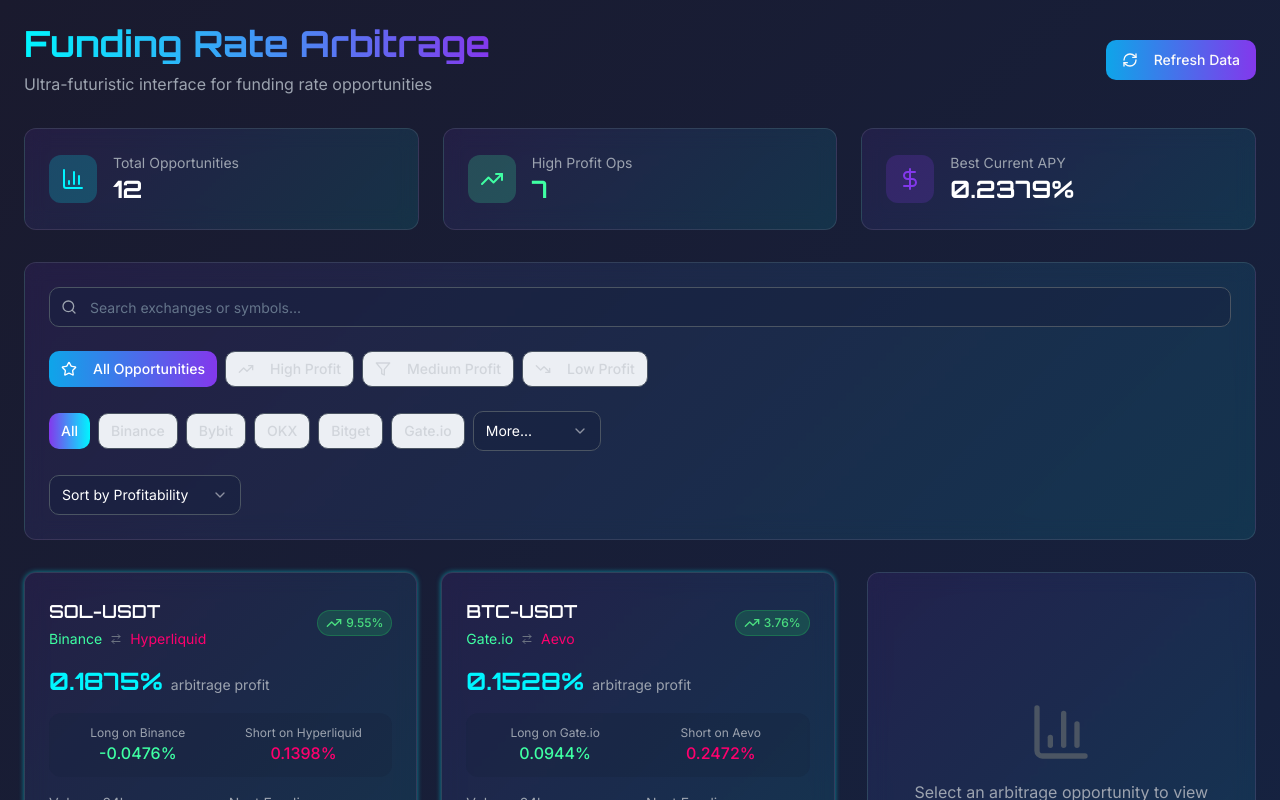
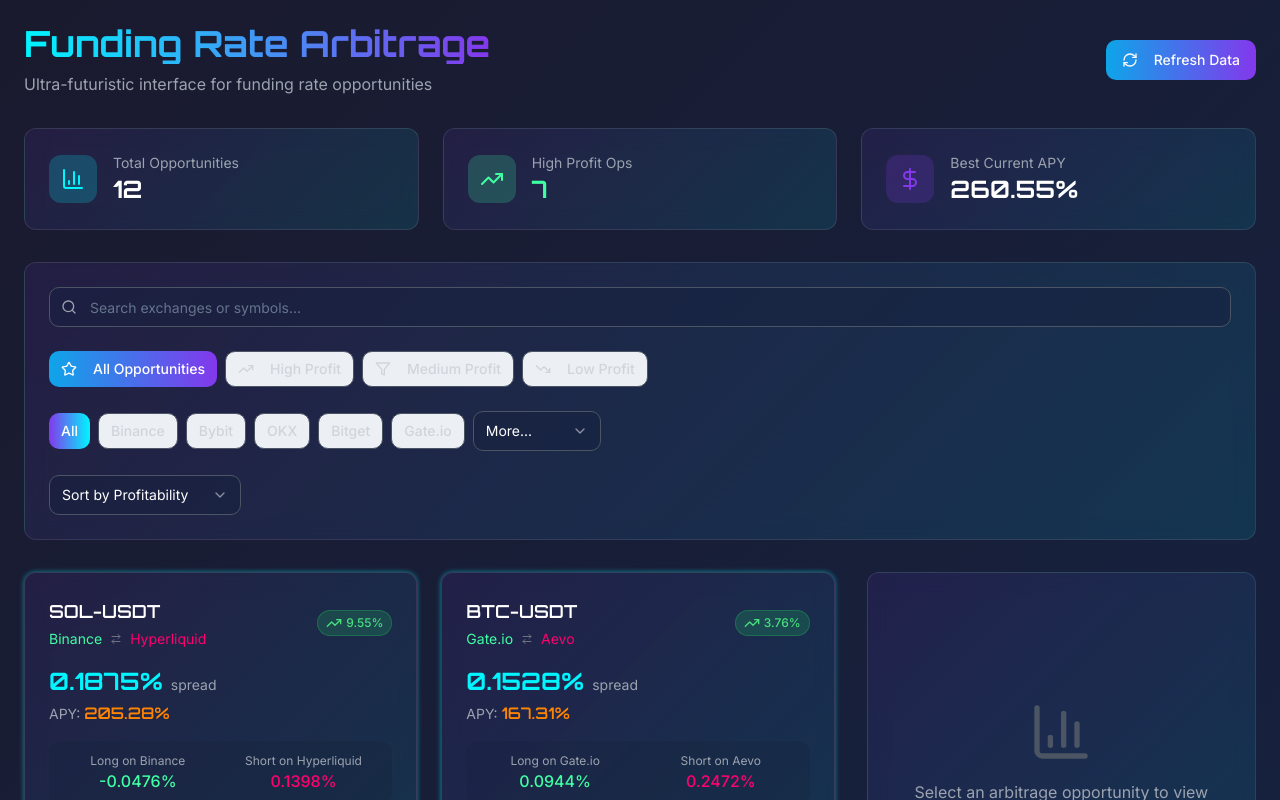
Before and after one commit to Brokendod/opesia-arbitrage-new, a React (Vite) app: page / in a window 1280 px wide. Shown: the top 800 px of the page. Built offline with nearby package versions, Linux system fonts and the light colour scheme.

Commit message:
Fix: Display spread and APY in card
- Replaced "Arbitrage profit" with "Spread" in the FundingRateCard.
- Added APY calculation and display based on the spread.

```diff
--- a/src/components/Dashboard.tsx
+++ b/src/components/Dashboard.tsx
@@ -123,7 +123,14 @@ const Dashboard: React.FC = () => {
   // Calculate stats
   const totalOpportunities = filteredData.length;
   const highProfitCount = filteredData.filter(item => item.profitability === 'high').length;
-  const bestCurrentAPY = Math.max(...filteredData.map(item => item.arbitrageProfit)) * 100;
+
+  // Calculate best current APY instead of spread
+  const calculateAPY = (spread: number) => {
+    const fundingsPerYear = 365 * 3; // 3 funding per day
+    return spread * fundingsPerYear * 100;
+  };
+
+  const bestCurrentAPY = calculateAPY(Math.max(...filteredData.map(item => item.arbitrageProfit)));
 
   return (
     <div className="min-h-screen p-6 space-y-8">
@@ -184,7 +191,7 @@ const Dashboard: React.FC = () => {
             <div className="ml-4">
               <p className="text-gray-400 text-sm">Best Current APY</p>
               <p className="font-orbitron font-bold text-2xl text-white">
-                {bestCurrentAPY.toFixed(4)}%
+                {bestCurrentAPY.toFixed(2)}%
               </p>
             </div>
           </div>
--- a/src/components/FundingRateCard.tsx
+++ b/src/components/FundingRateCard.tsx
@@ -53,6 +53,14 @@ const FundingRateCard: React.FC<FundingRateCardProps> = ({
     }
   };
 
+  // Calculate APY (assuming funding happens every 8 hours = 3 times per day = 1095 times per year)
+  const calculateAPY = (spread: number) => {
+    const fundingsPerYear = 365 * 3; // 3 funding per day
+    return spread * fundingsPerYear * 100;
+  };
+
+  const spreadAPY = calculateAPY(data.arbitrageProfit);
+
   return (
     <div
       onClick={onClick}
@@ -83,13 +91,19 @@ const FundingRateCard: React.FC<FundingRateCardProps> = ({
           </div>
         </div>
 
-        {/* Arbitrage Profit */}
+        {/* Spread */}
         <div className="mb-4">
           <div className="flex items-baseline">
             <span className="text-2xl font-orbitron font-bold text-neon-cyan">
               {data.profitPercentage.toFixed(4)}%
             </span>
-            <span className="ml-2 text-gray-400 text-sm">arbitrage profit</span>
+            <span className="ml-2 text-gray-400 text-sm">spread</span>
+          </div>
+          <div className="mt-1">
+            <span className="text-sm text-gray-400">APY: </span>
+            <span className="text-neon-orange font-orbitron font-semibold">
+              {spreadAPY.toFixed(2)}%
+            </span>
           </div>
         </div>
 
--- a/src/components/FundingRateChart.tsx
+++ b/src/components/FundingRateChart.tsx
@@ -36,14 +36,22 @@ const FundingRateChart: React.FC<FundingRateChartProps> = ({ data, exchange, opp
     ...point,
     longRate: opportunityData ? opportunityData.longRate + (Math.random() * 0.0002 - 0.0001) : point.rate,
     shortRate: opportunityData ? opportunityData.shortRate + (Math.random() * 0.0002 - 0.0001) : point.rate + 0.001,
-    arbitrageProfit: opportunityData ? Math.abs((opportunityData.shortRate + (Math.random() * 0.0002 - 0.0001)) - (opportunityData.longRate + (Math.random() * 0.0002 - 0.0001))) : Math.abs(point.rate - (point.rate + 0.001))
+    spread: opportunityData ? Math.abs((opportunityData.shortRate + (Math.random() * 0.0002 - 0.0001)) - (opportunityData.longRate + (Math.random() * 0.0002 - 0.0001))) : Math.abs(point.rate - (point.rate + 0.001))
   }));
+
+  // Calculate APY for the current spread
+  const calculateAPY = (spread: number) => {
+    const fundingsPerYear = 365 * 3; // 3 funding per day
+    return spread * fundingsPerYear * 100;
+  };
+
+  const currentAPY = opportunityData ? calculateAPY(opportunityData.arbitrageProfit) : 0;
 
   return (
     <div className="data-card">
       <div className="mb-6">
         <h3 className="font-orbitron font-semibold text-xl text-white mb-2">
-          {opportunityData ? `${opportunityData.symbol} Arbitrage Analysis` : exchange}
+          {opportunityData ? `${opportunityData.symbol} Spread Analysis` : exchange}
         </h3>
         <p className="text-gray-400">
           {opportunityData ?
@@ -56,11 +64,17 @@ const FundingRateChart: React.FC<FundingRateChartProps> = ({ data, exchange, opp
       {/* Arbitrage Summary */}
       {opportunityData && (
         <div className="mb-6 p-4 bg-gradient-to-r from-neon-cyan/10 to-neon-purple/10 rounded-lg border border-neon-cyan/20">
-          <div className="grid grid-cols-2 gap-4 mb-4">
+          <div className="grid grid-cols-3 gap-4 mb-4">
             <div className="text-center">
-              <p className="text-gray-400 text-sm">Current Profit</p>
+              <p className="text-gray-400 text-sm">Current Spread</p>
               <p className="text-neon-cyan font-orbitron font-bold text-xl">
                 {opportunityData.profitPercentage.toFixed(4)}%
+              </p>
+            </div>
+            <div className="text-center">
+              <p className="text-gray-400 text-sm">Estimated APY</p>
+              <p className="text-neon-orange font-orbitron font-bold text-xl">
+                {currentAPY.toFixed(2)}%
               </p>
             </div>
             <div className="text-center">
@@ -89,7 +103,7 @@ const FundingRateChart: React.FC<FundingRateChartProps> = ({ data, exchange, opp
                 <stop offset="5%" stopColor="#ff0080" stopOpacity={0.8}/>
                 <stop offset="95%" stopColor="#ff0080" stopOpacity={0}/>
               </linearGradient>
-              <linearGradient id="colorArbitrageProfit" x1="0" y1="0" x2="0" y2="1">
+              <linearGradient id="colorSpread" x1="0" y1="0" x2="0" y2="1">
                 <stop offset="5%" stopColor="#00f5ff" stopOpacity={0.8}/>
                 <stop offset="95%" stopColor="#00f5ff" stopOpacity={0}/>
               </linearGradient>
@@ -129,11 +143,11 @@ const FundingRateChart: React.FC<FundingRateChartProps> = ({ data, exchange, opp
                 />
                 <Line
                   type="monotone"
-                  dataKey="arbitrageProfit"
+                  dataKey="spread"
                   stroke="#00f5ff"
                   strokeWidth={3}
                   dot={{ fill: '#00f5ff', strokeWidth: 2, r: 3 }}
-                  name="Arbitrage Profit"
+                  name="Spread"
                 />
               </>
             ) : (
@@ -143,7 +157,7 @@ const FundingRateChart: React.FC<FundingRateChartProps> = ({ data, exchange, opp
                 stroke="#00f5ff"
                 strokeWidth={2}
                 fillOpacity={1}
-                fill="url(#colorArbitrageProfit)"
+                fill="url(#colorSpread)"
                 strokeDasharray="0"
                 animationDuration={1500}
               />
@@ -169,7 +183,7 @@ const FundingRateChart: React.FC<FundingRateChartProps> = ({ data, exchange, opp
               </p>
             </div>
             <div className="text-center">
-              <p className="text-gray-400 text-sm">Spread</p>
+              <p className="text-gray-400 text-sm">Current Spread</p>
               <p className="text-neon-cyan font-orbitron font-semibold">
                 {(opportunityData.arbitrageProfit * 100).toFixed(4)}%
               </p>
```
